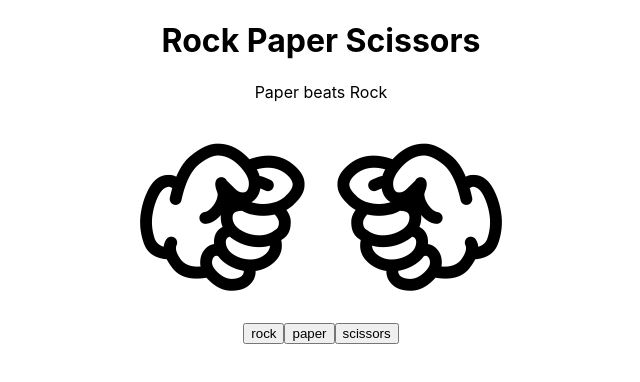
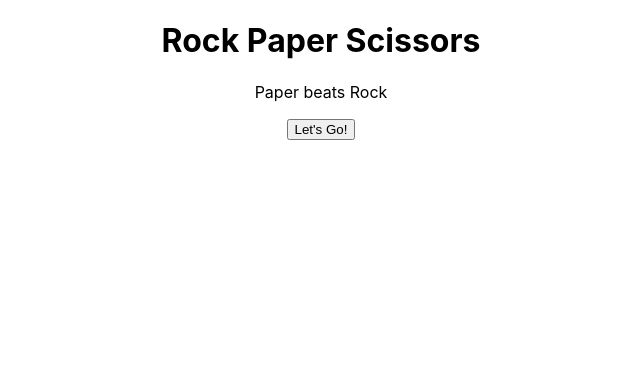
Before and after one commit to MadFarmer101/rock-paper-scissors, a React (Create React App) app: page / in a window 1280 px wide. Shown: the top 382 px of the page, without its empty margins (319-959 px from the left). Built offline with nearby package versions, Linux system fonts and the light colour scheme.

Commit message:
Adding a start game button, once clicked it reveals the game arena

```diff
--- a/src/App.jsx
+++ b/src/App.jsx
@@ -13,8 +13,15 @@ class App extends Component {
     this.state = {
       player: items[0],
       computer: items[0],
-      message: ""
+      message: "",
+      isGameActive: false
     };
+  }
+
+  handleShow = () => {
+    this.setState({
+      isGameActive:true
+    })
   }
 
 
@@ -57,13 +64,19 @@ class App extends Component {
       <div>
         <h1 id="title">Rock Paper Scissors</h1>
         <p id="rules">Paper beats Rock</p>
+        <button onClick={this.handleShow}>Let's Go!</button>
       </div>
       <div id="battle">
+      {this.state.isGameActive ?
         <PlayersChoice item={player} />
+        : null }
+        {this.state.isGameActive ?
         <ComputersChoice item={computer} />
+        : null }
       </div>
       <div className="message"> {message ? this.playingGame() : null}</div>
       <div>
+        {this.state.isGameActive ?
         <button
             id="rock"
             onClick={() => { this.selectItem("rock"); this.startGame()}}
@@ -71,6 +84,8 @@ class App extends Component {
           >
             rock
           </button>
+          : null }
+          {this.state.isGameActive ?
           <button
             id="paper"
             onClick={() => { this.selectItem("paper"); this.startGame()}}
@@ -78,6 +93,8 @@ class App extends Component {
           >
             paper
           </button>
+          : null }
+          {this.state.isGameActive ?
           <button
             id="scissors"
             onClick={() => { this.selectItem("scissors"); this.startGame()}}
@@ -85,6 +102,7 @@ class App extends Component {
           >
             scissors
           </button>
+          : null }
       </div>
     </div>
 
```
